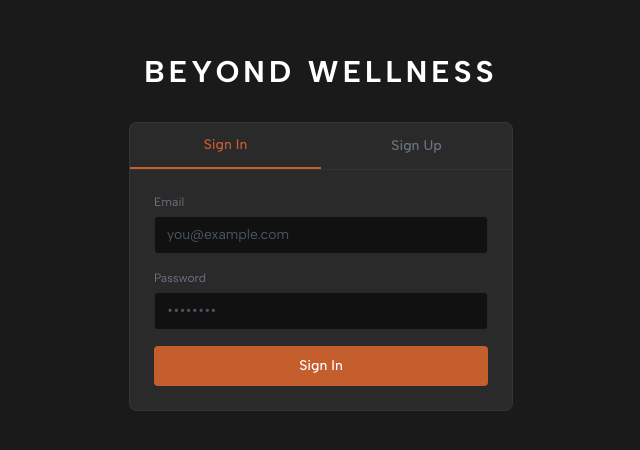
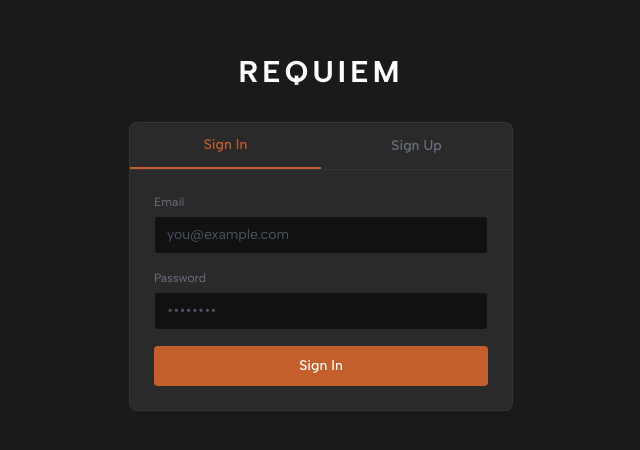
Before and after one commit to msbeyondpure/beyond-wellness-web, a React (Vite) app: page / in a window 1280 px wide. Shown: the part 168-618 px from the top of the page, without its empty margins (319-959 px from the left). Built offline with nearby package versions, Linux system fonts and the light colour scheme; no server answers.

Commit message:
Update login title to Requiem

```diff
--- a/src/views/Auth.jsx
+++ b/src/views/Auth.jsx
@@ -33,7 +33,7 @@ export default function Auth() {
       <div className="w-full max-w-sm">
         {/* Logo / Title */}
         <div className="text-center mb-8">
-          <h1 style={{ fontFamily: "'Albert Sans', Arial, sans-serif", letterSpacing: '0.14em' }} className="text-3xl font-bold text-white uppercase">Beyond Wellness</h1>
+          <h1 style={{ fontFamily: "'Albert Sans', Arial, sans-serif", letterSpacing: '0.14em' }} className="text-3xl font-bold text-white uppercase">REQUIEM</h1>
         </div>
 
         {/* Card */}
```
